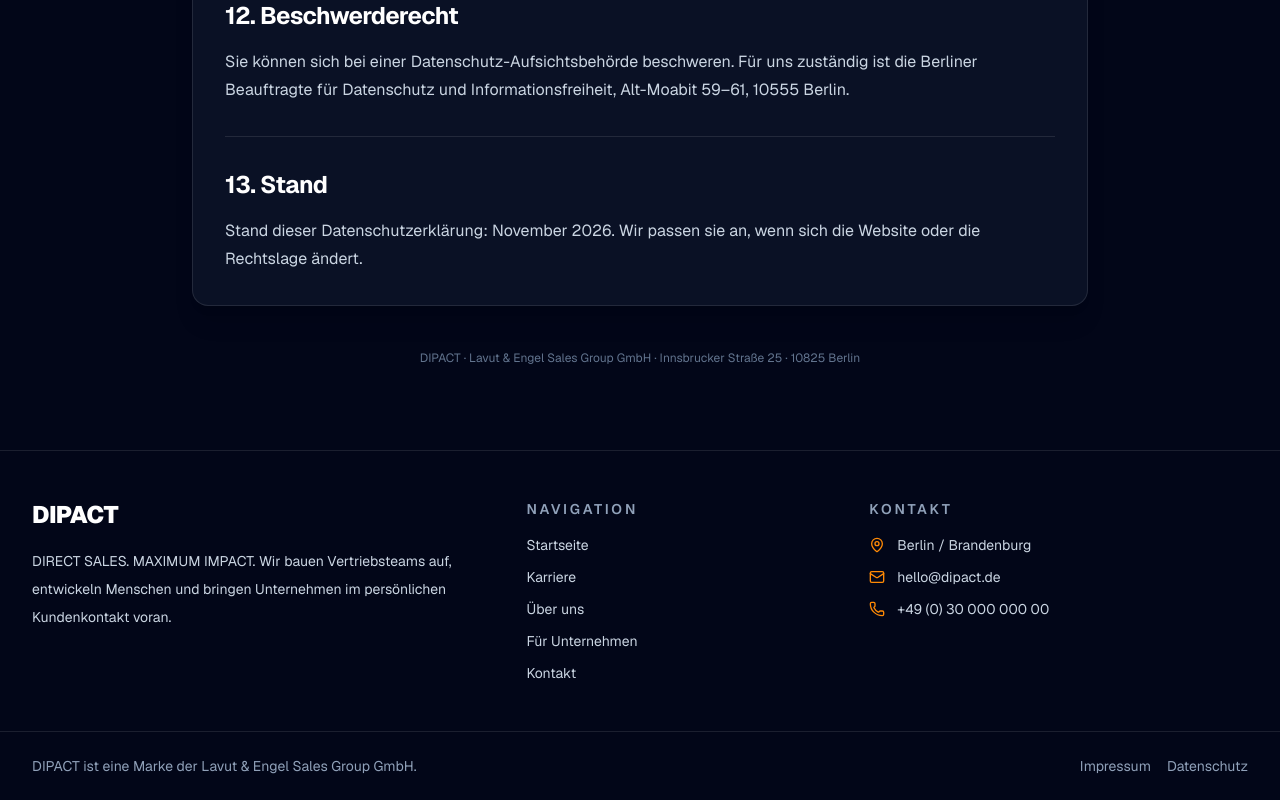
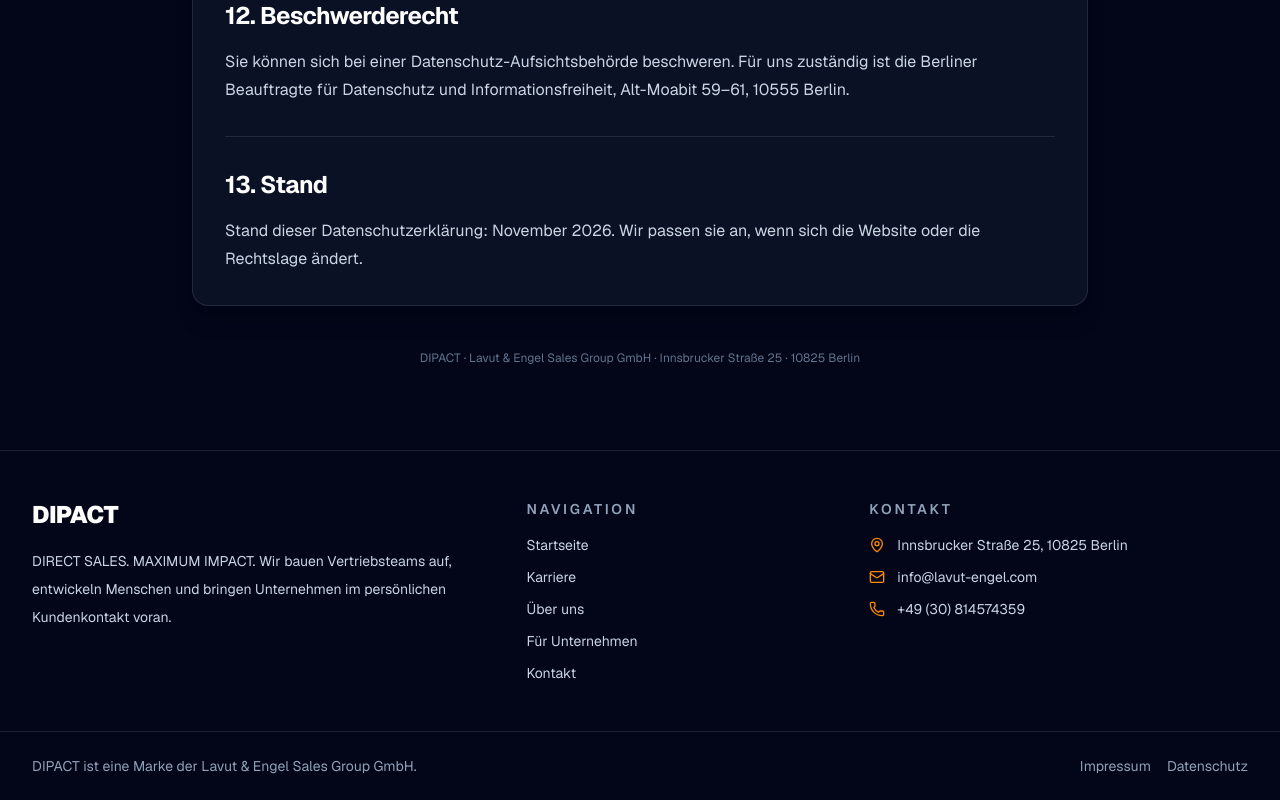
Before and after one commit to MaksymDoroshenkoDCI/dipact, a Next.js app: page /impressum in a window 1280 px wide. Shown: the part 6383-7183 px from the top of the page. Built offline with nearby package versions, Linux system fonts and the light colour scheme.

Commit message:
Змінив контактні данні

```diff
--- a/app/kontakt/page.tsx
+++ b/app/kontakt/page.tsx
@@ -37,15 +37,15 @@ export default function ContactPage() {
             <div className="mt-8 space-y-6 text-slate-300">
               <div className="flex items-center gap-3">
                 <MapPin className="h-5 w-5 text-orange-300" />
-                <span>Berlin / Brandenburg</span>
+                <span>Innsbrucker Straße 25, 10825 Berlin</span>
               </div>
               <div className="flex items-center gap-3">
                 <Mail className="h-5 w-5 text-orange-300" />
-                <span>hello@dipact.de</span>
+                <span>info@lavut-engel.com</span>
               </div>
               <div className="flex items-center gap-3">
                 <Phone className="h-5 w-5 text-orange-300" />
-                <span>+49 (0) 30 000 000 00</span>
+                <span>+49 (30) 814574359</span>
               </div>
             </div>
           </div>
--- a/components/site-layout.tsx
+++ b/components/site-layout.tsx
@@ -56,15 +56,15 @@ export function SiteLayout({ children }: { children: ReactNode }) {
             <ul className="space-y-3 text-sm">
               <li className="flex items-center gap-3">
                 <MapPin className="h-4 w-4 text-orange-400" />
-                Berlin / Brandenburg
+                Innsbrucker Straße 25, 10825 Berlin
               </li>
               <li className="flex items-center gap-3">
                 <Mail className="h-4 w-4 text-orange-400" />
-                hello@dipact.de
+                info@lavut-engel.com
               </li>
               <li className="flex items-center gap-3">
                 <Phone className="h-4 w-4 text-orange-400" />
-                +49 (0) 30 000 000 00
+                +49 (30) 814574359
               </li>
             </ul>
           </div>
```
